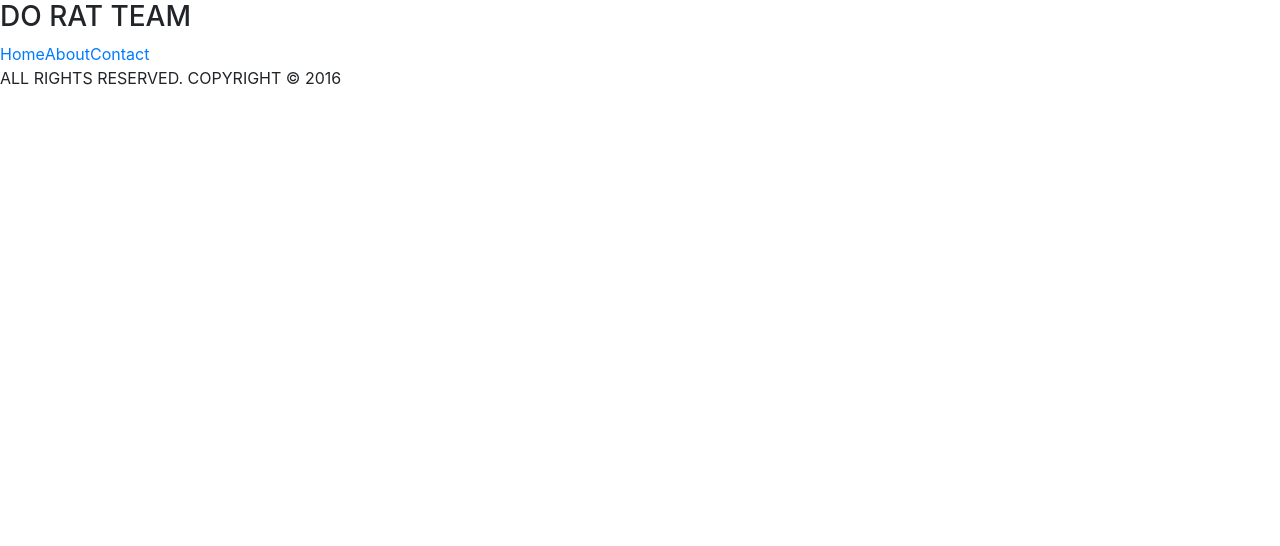
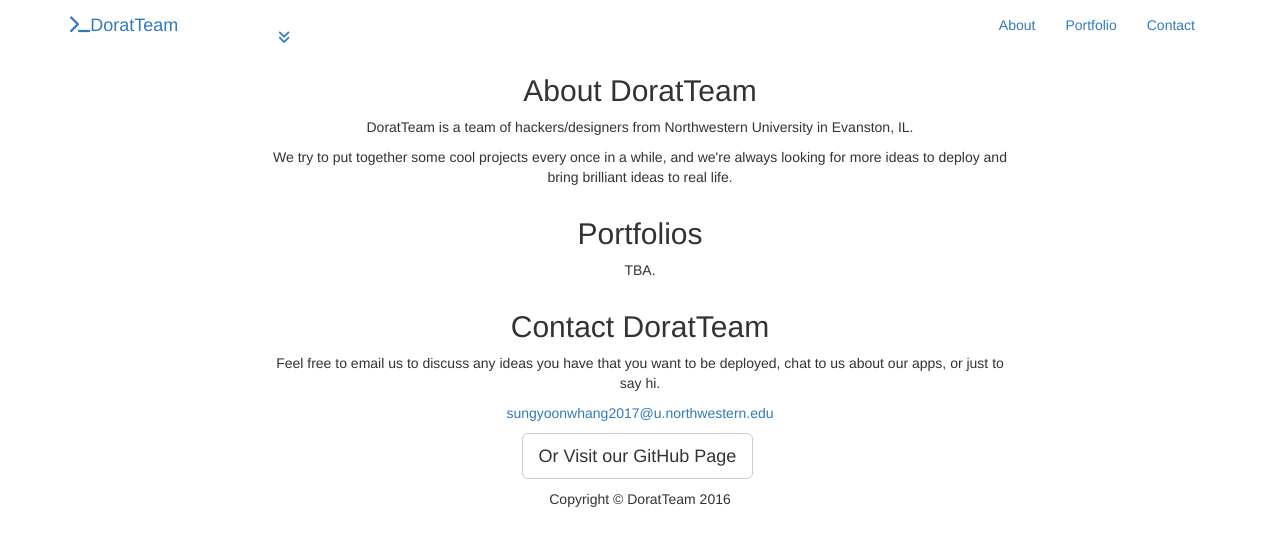
Before and after one commit to doratteam/doratteam.github.io, a plain HTML site: page index.html in a window 1280 px wide. Drawn offline with nearby package versions, Linux system fonts and the light colour scheme.

Commit message:
website done

```diff
--- a/index.html
+++ b/index.html
@@ -1,77 +1,158 @@
 <!DOCTYPE html>
 <html lang="en">
+
 <head>
+
     <meta charset="utf-8">
     <meta http-equiv="X-UA-Compatible" content="IE=edge">
     <meta name="viewport" content="width=device-width, initial-scale=1">
-    <!-- The above 3 meta tags *must* come first in the head; any other head content must come *after* these tags -->
     <meta name="description" content="">
     <meta name="author" content="">
-    <link rel="icon" href="../../favicon.ico">
 
-    <title>DO RAT TEAM</title>
+    <title>DoratTeam - We Hack</title>
 
-    <!-- Bootstrap core CSS -->
-    <link href="../../dist/css/bootstrap.min.css" rel="stylesheet">
+    <!-- Bootstrap Core CSS -->
+    <link href="css/bootstrap.min.css" rel="stylesheet">
 
-    <!-- IE10 viewport hack for Surface/desktop Windows 8 bug -->
-    <link href="../../assets/css/ie10-viewport-bug-workaround.css" rel="stylesheet">
+    <!-- Custom CSS -->
+    <link href="css/grayscale.css" rel="stylesheet">
 
-    <!-- Custom styles for this template -->
-    <link href="cover.css" rel="stylesheet">
+    <!-- Custom Fonts -->
+    <link href="font-awesome/css/font-awesome.min.css" rel="stylesheet" type="text/css">
+    <link href="http://fonts.googleapis.com/css?family=Lora:400,700,400italic,700italic" rel="stylesheet" type="text/css">
+    <link href="http://fonts.googleapis.com/css?family=Montserrat:400,700" rel="stylesheet" type="text/css">
 
-    <!-- Just for debugging purposes. Don't actually copy these 2 lines! -->
-    <!--[if lt IE 9]><script src="../../assets/js/ie8-responsive-file-warning.js"></script><![endif]-->
-    <script src="../../assets/js/ie-emulation-modes-warning.js"></script>
+    <!-- HTML5 Shim and Respond.js IE8 support of HTML5 elements and media queries -->
+    <!-- WARNING: Respond.js doesn't work if you view the page via file:// -->
+    <!--[if lt IE 9]>
+        <script src="https://oss.maxcdn.com/libs/html5shiv/3.7.0/html5shiv.js"></script>
+        <script src="https://oss.maxcdn.com/libs/respond.js/1.4.2/respond.min.js"></script>
+    <![endif]-->
 
-    <!-- HTML5 shim and Respond.js for IE8 support of HTML5 elements and media queries -->
-    <!--[if lt IE 9]>
-      <script src="https://oss.maxcdn.com/html5shiv/3.7.2/html5shiv.min.js"></script>
-      <script src="https://oss.maxcdn.com/respond/1.4.2/respond.min.js"></script>
-    <![endif]-->
 </head>
 
-  <body>
+<body id="page-top" data-spy="scroll" data-target=".navbar-fixed-top">
 
-    <div class="site-wrapper">
+    <!-- Navigation -->
+    <nav class="navbar navbar-custom navbar-fixed-top" role="navigation">
+        <div class="container">
+            <div class="navbar-header">
+                <button type="button" class="navbar-toggle" data-toggle="collapse" data-target=".navbar-main-collapse">
+                    <i class="fa fa-bars"></i>
+                </button>
+                <a class="navbar-brand page-scroll" href="#page-top">
+                    <i class="fa fa-terminal"></i>DoratTeam
+                </a>
+            </div>
 
-      <div class="site-wrapper-inner">
+            <!-- Collect the nav links, forms, and other content for toggling -->
+            <div class="collapse navbar-collapse navbar-right navbar-main-collapse">
+                <ul class="nav navbar-nav">
+                    <!-- Hidden li included to remove active class from about link when scrolled up past about section -->
+                    <li class="hidden">
+                        <a href="#page-top"></a>
+                    </li>
+                    <li>
+                        <a class="page-scroll" href="#about">About</a>
+                    </li>
+                    <li>
+                        <a class="page-scroll" href="#portfolio">Portfolio</a>
+                    </li>
+                    <li>
+                        <a class="page-scroll" href="#contact">Contact</a>
+                    </li>
+                </ul>
+            </div>
+            <!-- /.navbar-collapse -->
+        </div>
+        <!-- /.container -->
+    </nav>
 
-        <div class="cover-container">
+    <!-- Intro Header -->
+    <header class="intro">
+        <div class="intro-body">
+            <div class="container">
+                <div class="row">
+                    <div class="col-md-8 col-md-offset-2">
+                        <h1 class="brand-heading"></h1>
+                        <p class="intro-text"></p>
+                        <a href="#about" class="btn btn-circle page-scroll">
+                            <i class="fa fa-angle-double-down animated"></i>
+                        </a>
+                    </div>
+                </div>
+            </div>
+        </div>
+    </header>
 
-          <div class="masthead clearfix">
-            <div class="inner">
-              <h3 class="masthead-brand">DO RAT TEAM</h3>
-              <nav>
-                <ul class="nav masthead-nav">
-                  <li class="active"><a href="#">Home</a></li>
-                  <li><a href="#about">About</a></li>
-                  <li><a href="#contact">Contact</a></li>
-                </ul>
-              </nav>
+    <!-- About Section -->
+    <section id="about" class="container content-section text-center">
+        <div class="row">
+            <div class="col-lg-8 col-lg-offset-2">
+                <h2>About DoratTeam</h2>
+                <p>DoratTeam is a team of hackers/designers from Northwestern University in Evanston, IL.</p>
+                <p>We try to put together some cool projects every once in a while, and we're always looking for more ideas to deploy and bring brilliant ideas to real life. </p>
             </div>
         </div>
 
 
-          <div class="mastfoot">
-            <div class="inner">
-              <p>ALL RIGHTS RESERVED. COPYRIGHT © 2016 </p>
+        <!-- TODO
+        <div class="row">
+            <div class="col-lg-8 col-lg-offset-2">
+                <h2>Da Team</h2>
             </div>
         </div>
+        -->
+
+    </section>
+
+    <!-- Download Section -->
+    <section id="portfolio" class="content-section text-center">
+        <div class="portfolio-section">
+            <div class="container">
+                <div class="col-lg-8 col-lg-offset-2">
+                    <h2>Portfolios</h2>
+                    <p>TBA.</p>
 
                 </div>
+            </div>
+        </div>
+    </section>
 
+    <!-- Contact Section -->
+    <section id="contact" class="container content-section text-center">
+        <div class="row">
+            <div class="col-lg-8 col-lg-offset-2">
+                <h2>Contact DoratTeam</h2>
+                <p>Feel free to email us to discuss any ideas you have that you want to be deployed, chat to us about our apps, or just to say hi.</p>
+                <p><a href="mailto:feedback@startbootstrap.com">sungyoonwhang2017@u.northwestern.edu</a>
+                </p>
+                <ul class="list-inline banner-social-buttons">
+                    <a href="http://github.com/doratteam" class="btn btn-default btn-lg">Or Visit our GitHub Page</a>
+                </ul>
             </div>
+        </div>
+    </section>
 
+    <!-- Footer -->
+    <footer>
+        <div class="container text-center">
+            <p>Copyright &copy; DoratTeam 2016</p>
         </div>
+    </footer>
 
-    <!-- Bootstrap core JavaScript
-    ================================================== -->
-    <!-- Placed at the end of the document so the pages load faster -->
-    <script src="https://ajax.googleapis.com/ajax/libs/jquery/1.11.3/jquery.min.js"></script>
-    <script>window.jQuery || document.write('<script src="../../assets/js/vendor/jquery.min.js"><\/script>')</script>
-    <script src="../../dist/js/bootstrap.min.js"></script>
-    <!-- IE10 viewport hack for Surface/desktop Windows 8 bug -->
-    <script src="../../assets/js/ie10-viewport-bug-workaround.js"></script>
+    <!-- jQuery -->
+    <script src="js/jquery.js"></script>
+
+    <!-- Bootstrap Core JavaScript -->
+    <script src="js/bootstrap.min.js"></script>
+
+    <!-- Plugin JavaScript -->
+    <script src="js/jquery.easing.min.js"></script>
+
+    <!-- Custom Theme JavaScript -->
+    <script src="js/grayscale.js"></script>
+
 </body>
+
 </html>
```
Also changed, not shown: assets/image/doratteam.gif (deleted), 1 other file. Lines whose indentation alone changed are shown as unchanged.
